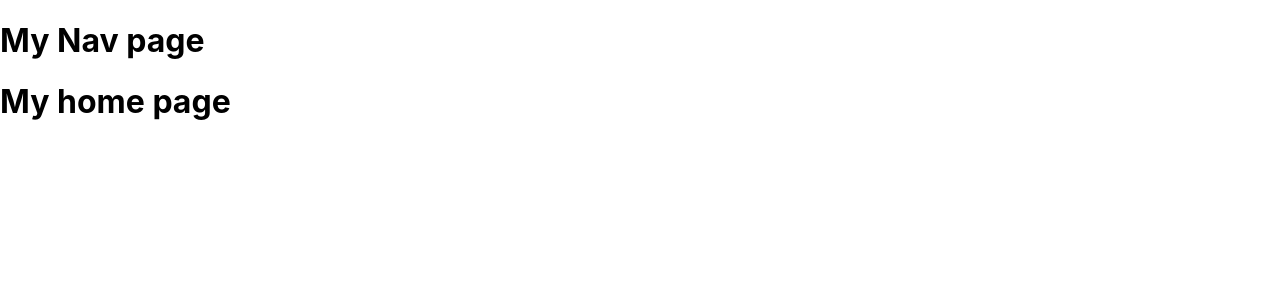
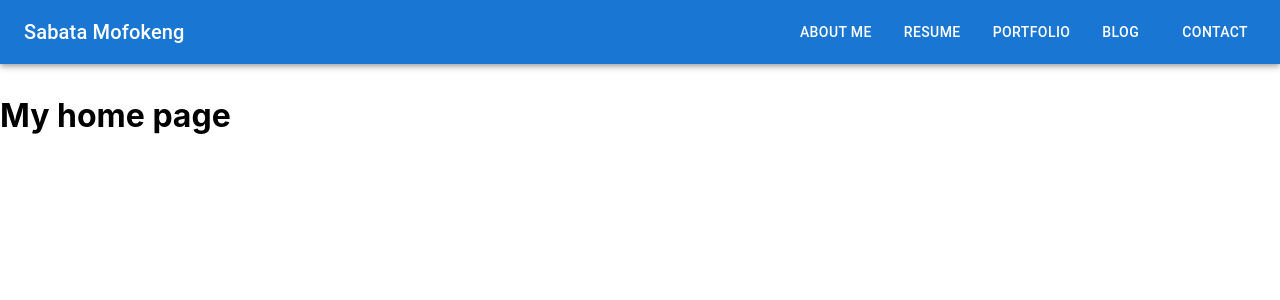
Before and after one commit to samofoke/portfolio-resume, a React (Create React App) app: page / in a window 1280 px wide. Shown: the top 300 px of the page. Built offline with nearby package versions, Linux system fonts and the light colour scheme; the HTML template or start-up script is replaced by a standard one.

Commit message:
added a navbar

```diff
--- a/src/routes/navigation/navigation.jsx
+++ b/src/routes/navigation/navigation.jsx
@@ -1,12 +1,94 @@
-import { Fragment } from "react";
+import React, { Fragment, useState } from "react";
+import {
+  Box,
+  AppBar,
+  Typography,
+  Button,
+  IconButton,
+  Toolbar,
+  Drawer,
+  List,
+  ListItem,
+  ListItemText,
+} from "@mui/material";
+import MenuIcon from "@mui/icons-material/Menu";
+import { useTheme } from "@mui/material/styles";
+import { Link } from "react-router-dom";
 import { Outlet } from "react-router-dom";
+import useMediaQuery from "@mui/material/useMediaQuery";
 
 const NavBar = () => {
+  const [drawerOpen, setDrawerOpen] = useState(false);
+  const theme = useTheme();
+  const isMMobile = useMediaQuery(theme.breakpoints.down("md"));
+
+  const menuItem = [
+    { label: "About Me", path: "/about" },
+    { label: "Resume", path: "/resume" },
+    { label: "Portfolio", path: "/portfolio" },
+    { label: "Blog", path: "/blog" },
+    { label: "Contact", path: "/contact" },
+  ];
+
+  const handleDrawerToogle = () => {
+    setDrawerOpen(!drawerOpen);
+  };
+
+  const drawer = (
+    <Box onClick={handleDrawerToogle} sx={{ textAlign: "center" }}>
+      <List>
+        {menuItem.map((item) => (
+          <ListItem button key={item.label} component={Link} to={item.path}>
+            <ListItemText primary={item.label} />
+          </ListItem>
+        ))}
+      </List>
+    </Box>
+  );
+
   return (
     <Fragment>
-      <div>
-        <h1>My Nav page</h1>
-      </div>
+      <Box sx={{ flexGrow: 1 }}>
+        <AppBar position="static" sx={{ mb: 4 }}>
+          <Toolbar>
+            {isMMobile && (
+              <IconButton
+                size="large"
+                edge="start"
+                color="inherit"
+                aria-label="menu"
+                sx={{ mr: 2 }}
+                onClick={handleDrawerToogle}
+              >
+                <MenuIcon />
+              </IconButton>
+            )}
+
+            <Typography
+              variant="h6"
+              sx={{ flexGrow: 1, textDecoration: "none", color: "inherit" }}
+              component={Link}
+              to="/"
+            >
+              Sabata Mofokeng
+            </Typography>
+            {!isMMobile &&
+              menuItem.map((item) => (
+                <Button
+                  key={item.label}
+                  sx={{ color: "white", display: "block", ml: 2 }}
+                  component={Link}
+                  to={item.path}
+                >
+                  {item.label}
+                </Button>
+              ))}
+          </Toolbar>
+        </AppBar>
+        <Drawer anchor="left" open={drawerOpen} onClose={handleDrawerToogle}>
+          {drawer}
+        </Drawer>
+      </Box>
       <Outlet />
     </Fragment>
   );
```
